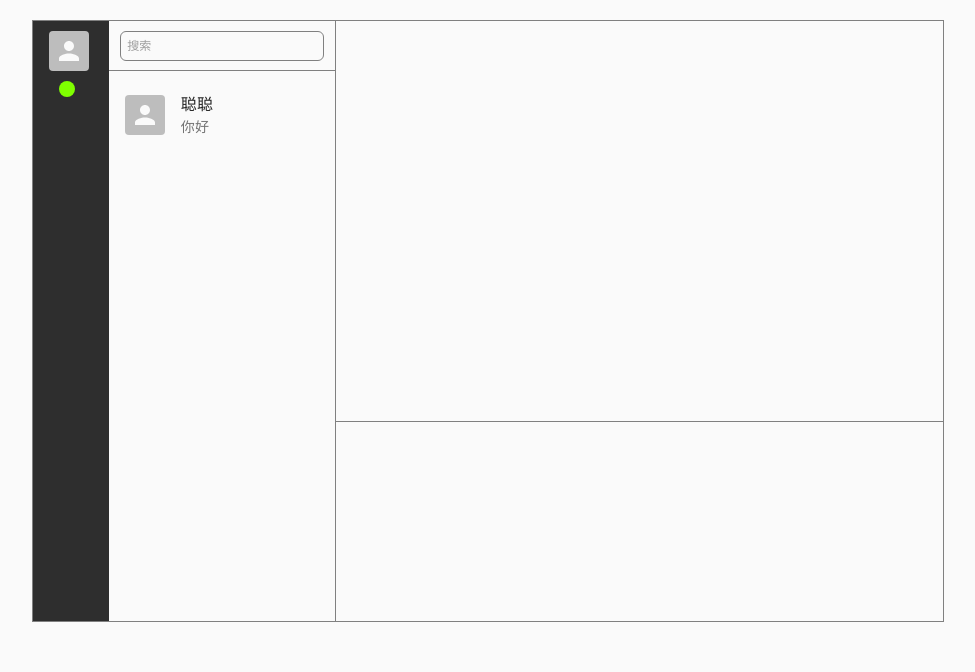
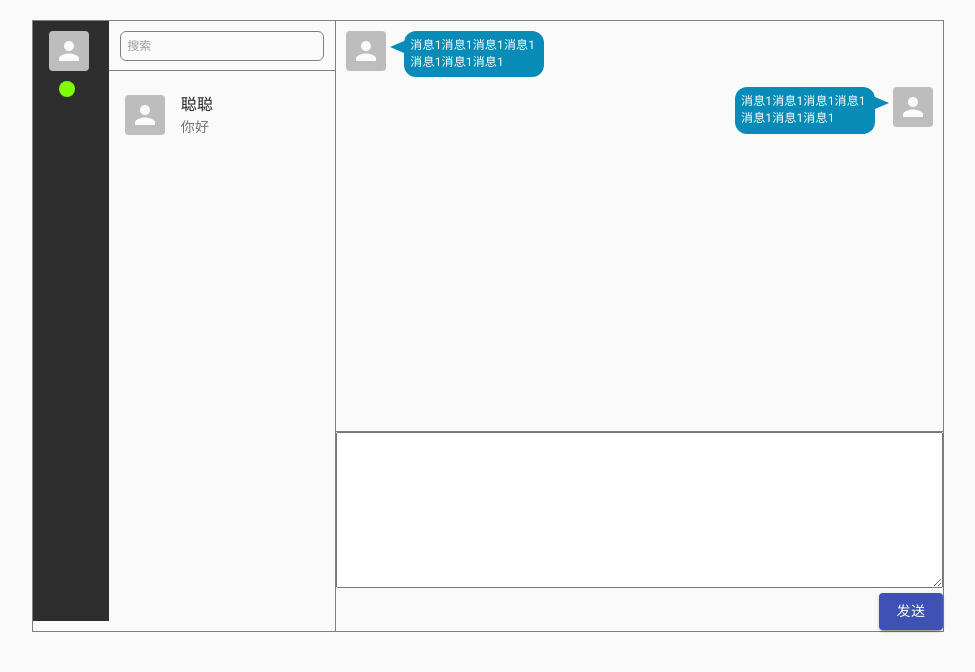
Before and after one commit to gl-zcc/chat, a Next.js app: page / in a window 1280 px wide. Shown: the top 672 px of the page, without its empty margins (152-1127 px from the left). Built offline with nearby package versions, Linux system fonts and the light colour scheme.

Commit message:
Update UI

```diff
--- a/pages/index.tsx
+++ b/pages/index.tsx
@@ -11,6 +11,7 @@ import Divider from '@material-ui/core/Divider';
 import ListItemText from '@material-ui/core/ListItemText';
 import ListItemAvatar from '@material-ui/core/ListItemAvatar';
 import InputBase from '@material-ui/core/InputBase';
+import Button from '@material-ui/core/Button';
 // import ProTip from '../src/ProTip';
 // import Link from '../src/Link';
 // import Copyright from '../src/Copyright';
@@ -45,10 +46,34 @@ export default function Index() {
         </Grid>
         <Grid item xs={8}>
           <div className={'message'}>
-
+            <div className={'msg-left'}>
+              <Avatar style={{
+                float: 'left'
+              }} variant="rounded" alt="zcc" src="" />
+              <div className={'msg-content'}>
+                消息1消息1消息1消息1消息1消息1消息1
+              </div>
+            </div>
+            <div className={'msg-right'}>
+              <Avatar style={{
+                float: 'right'
+              }} variant="rounded" alt="zcc" src="" />
+              <div className={'msg-content'}>
+                消息1消息1消息1消息1消息1消息1消息1
+              </div>
+            </div>
           </div>
           <div className={'send-info'}>
-
+            <textarea style={{
+              width: '100%'
+            }} name="" id="" cols="30" rows="10"></textarea>
+            <div style={{
+              float: 'right'
+            }}>
+              <Button variant="contained" color="primary">
+                发送
+              </Button>
+            </div>
           </div>
 
         </Grid>
--- a/styles/chat.scss
+++ b/styles/chat.scss
@@ -58,6 +58,67 @@
   .message {
     width: 100%;
     height: 400px;
+
+    .msg-left {
+      margin-top: 10px;
+      margin-left: 10px;
+      overflow: hidden;
+
+      .msg-content {
+        float: left;
+        left: 18px;
+      }
+
+      .msg-content:before {
+        right: 100%;
+        top: 10px;
+        border-top: 6px solid transparent;
+        border-right: 14px solid #088cb7;
+        border-bottom: 6px solid transparent;
+      }
+
+    }
+
+    .msg-right {
+      margin-top: 10px;
+      margin-right: 10px;
+      overflow: hidden;
+
+      .msg-content {
+        float: right;
+        right: 18px;
+      }
+
+      .msg-content:before {
+        left: 100%;
+        top: 10px;
+        border-top: 6px solid transparent;
+        border-left: 14px solid #088cb7;
+        border-bottom: 6px solid transparent;
+      }
+    }
+
+    .msg-content {
+      position: relative;
+      top: 0;
+      width: 140px;
+      min-height: 40px;
+      background: #088cb7;
+      -moz-border-radius: 12px;
+      -webkit-border-radius: 12px;
+      border-radius: 12px;
+      color: #fff;
+      padding: 6px;
+      font-size: 12px;
+    }
+
+    .msg-content:before{
+      position: absolute;
+      content: "";
+      width: 0;
+      height: 0;
+    }
+
   }
 
   .send-info{
```
